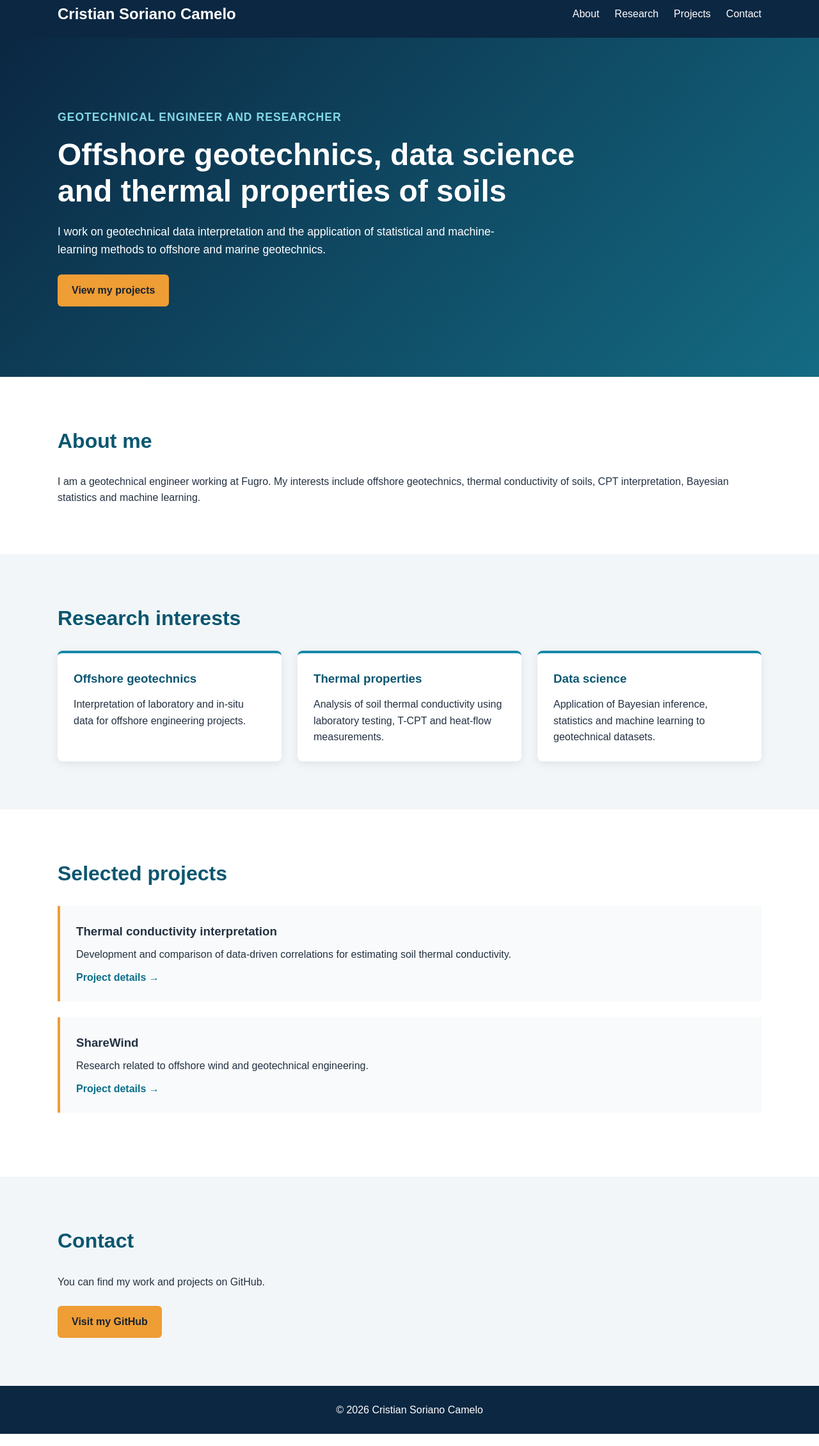
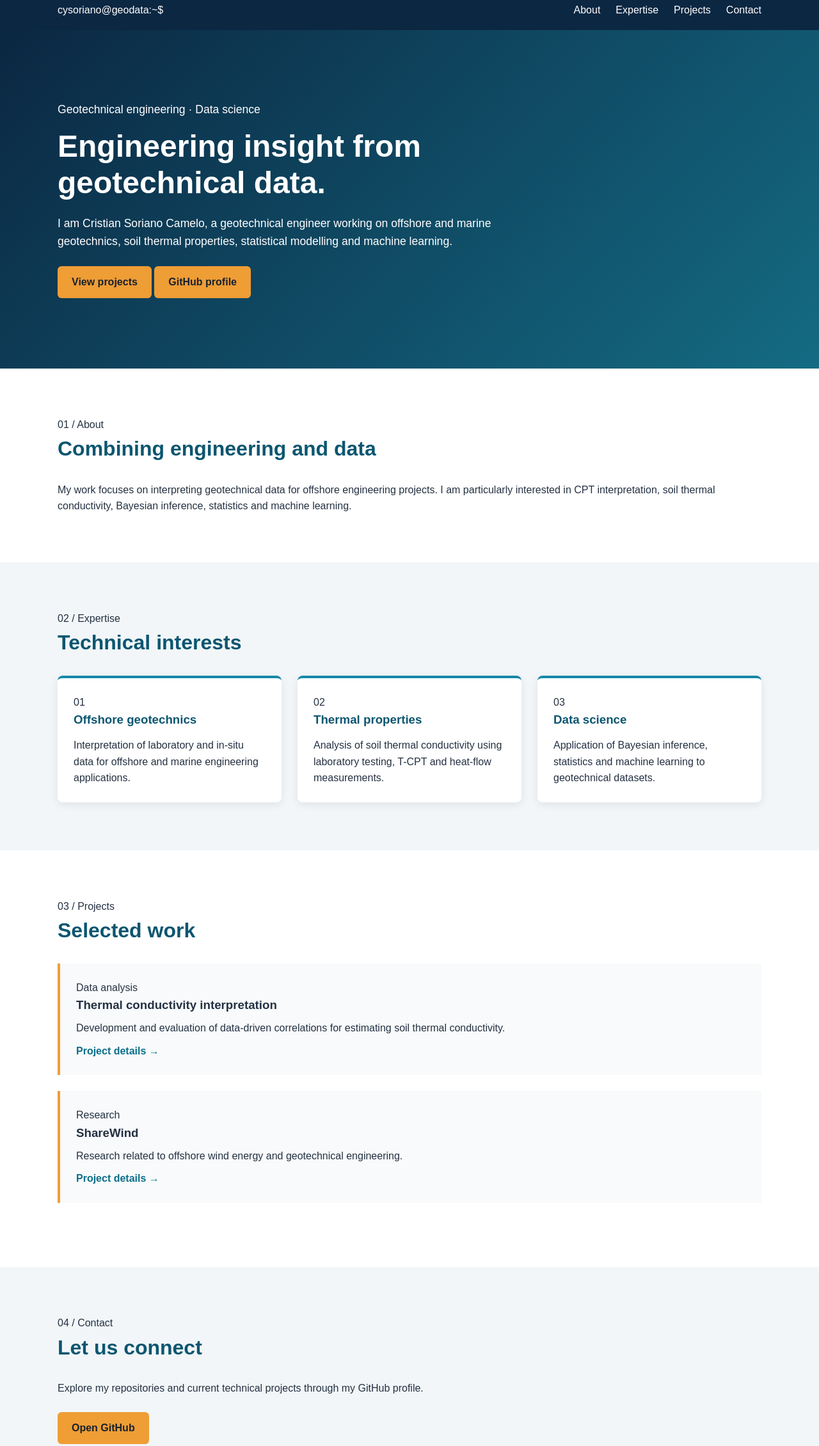
Before and after one commit to cysorianoc/cysorianoc.github.io, a plain HTML site: page index.html in a window 1280 px wide. Shown: the part 15-2275 px from the top of the page at 64% size. Drawn offline with Linux system fonts and the light colour scheme.

Commit message:
Update index.html

```diff
--- a/index.html
+++ b/index.html
@@ -5,7 +5,12 @@
     <meta charset="UTF-8">
     <meta name="viewport" content="width=device-width, initial-scale=1.0">
 
-    <title>Cristian Soriano Camelo</title>
+    <meta
+        name="description"
+        content="Cristian Soriano Camelo: geotechnical engineer working on offshore geotechnics, thermal conductivity and data science."
+    >
+
+    <title>Cristian Soriano Camelo | Geotechnical Engineer</title>
 
     <link rel="stylesheet" href="styles.css">
 </head>
@@ -14,11 +19,11 @@
 
     <header>
         <nav class="container">
-            <h2>Cristian Soriano Camelo</h2>
+            <a class="logo" href="#home">cysoriano@geodata:~$</a>
 
             <ul>
                 <li><a href="#about">About</a></li>
-                <li><a href="#research">Research</a></li>
+                <li><a href="#expertise">Expertise</a></li>
                 <li><a href="#projects">Projects</a></li>
                 <li><a href="#contact">Contact</a></li>
             </ul>
@@ -27,57 +32,84 @@
 
     <main>
 
-        <section class="hero">
+        <section id="home" class="hero">
             <div class="container">
-                <p class="subtitle">Geotechnical Engineer and Researcher</p>
 
-                <h1>Offshore geotechnics, data science and thermal properties of soils</h1>
+                <p class="eyebrow">Geotechnical engineering · Data science</p>
 
-                <p>
-                    I work on geotechnical data interpretation and the application
-                    of statistical and machine-learning methods to offshore and
-                    marine geotechnics.
+                <h1>
+                    Engineering insight from
+                    <span>geotechnical data.</span>
+                </h1>
+
+                <p class="introduction">
+                    I am Cristian Soriano Camelo, a geotechnical engineer
+                    working on offshore and marine geotechnics, soil thermal
+                    properties, statistical modelling and machine learning.
                 </p>
 
-                <a class="button" href="#projects">View my projects</a>
+                <div class="actions">
+                    <a class="button primary" href="#projects">
+                        View projects
+                    </a>
+
+                    <a
+                        class="button secondary"
+                        href="https://github.com/cysorianoc"
+                        target="_blank"
+                        rel="noopener noreferrer"
+                    >
+                        GitHub profile
+                    </a>
+                </div>
+
             </div>
         </section>
 
         <section id="about" class="section">
-            <div class="container">
-                <h2>About me</h2>
+            <div class="container narrow">
+
+                <p class="section-label">01 / About</p>
+                <h2>Combining engineering and data</h2>
 
                 <p>
-                    I am a geotechnical engineer working at Fugro. My interests
-                    include offshore geotechnics, thermal conductivity of soils,
-                    CPT interpretation, Bayesian statistics and machine learning.
+                    My work focuses on interpreting geotechnical data for
+                    offshore engineering projects. I am particularly interested
+                    in CPT interpretation, soil thermal conductivity, Bayesian
+                    inference, statistics and machine learning.
                 </p>
+
             </div>
         </section>
 
-        <section id="research" class="section alternate">
+        <section id="expertise" class="section alternate">
             <div class="container">
-                <h2>Research interests</h2>
+
+                <p class="section-label">02 / Expertise</p>
+                <h2>Technical interests</h2>
 
                 <div class="cards">
 
                     <article class="card">
+                        <span class="card-number">01</span>
                         <h3>Offshore geotechnics</h3>
                         <p>
                             Interpretation of laboratory and in-situ data for
-                            offshore engineering projects.
+                            offshore and marine engineering applications.
                         </p>
                     </article>
 
                     <article class="card">
+                        <span class="card-number">02</span>
                         <h3>Thermal properties</h3>
                         <p>
-                            Analysis of soil thermal conductivity using laboratory
-                            testing, T-CPT and heat-flow measurements.
+                            Analysis of soil thermal conductivity using
+                            laboratory testing, T-CPT and heat-flow measurements.
                         </p>
                     </article>
 
                     <article class="card">
+                        <span class="card-number">03</span>
                         <h3>Data science</h3>
                         <p>
                             Application of Bayesian inference, statistics and
@@ -91,44 +123,57 @@
 
         <section id="projects" class="section">
             <div class="container">
-                <h2>Selected projects</h2>
 
-                <div class="project">
+                <p class="section-label">03 / Projects</p>
+                <h2>Selected work</h2>
+
+                <div class="project-grid">
+
+                    <article class="project">
+                        <p class="project-type">Data analysis</p>
                         <h3>Thermal conductivity interpretation</h3>
                         <p>
-                        Development and comparison of data-driven correlations
-                        for estimating soil thermal conductivity.
+                            Development and evaluation of data-driven
+                            correlations for estimating soil thermal
+                            conductivity.
                         </p>
+                        <a href="#">Project details →</a>
+                    </article>
 
-                    <a href="#">Project details →</a>
-                </div>
-
-                <div class="project">
+                    <article class="project">
+                        <p class="project-type">Research</p>
                         <h3>ShareWind</h3>
                         <p>
-                        Research related to offshore wind and geotechnical
-                        engineering.
+                            Research related to offshore wind energy and
+                            geotechnical engineering.
                         </p>
+                        <a href="#">Project details →</a>
+                    </article>
 
-                    <a href="#">Project details →</a>
                 </div>
             </div>
         </section>
 
         <section id="contact" class="section alternate">
-            <div class="container">
-                <h2>Contact</h2>
+            <div class="container narrow">
+
+                <p class="section-label">04 / Contact</p>
+                <h2>Let us connect</h2>
 
                 <p>
-                    You can find my work and projects on GitHub.
+                    Explore my repositories and current technical projects
+                    through my GitHub profile.
                 </p>
 
-                <a class="button"
+                <a
+                    class="button primary"
                     href="https://github.com/cysorianoc"
                     target="_blank"
-                   rel="noopener noreferrer">
-                    Visit my GitHub
+                    rel="noopener noreferrer"
+                >
+                    Open GitHub
                 </a>
+
             </div>
         </section>
 
```
Lines whose indentation alone changed are shown as unchanged.
